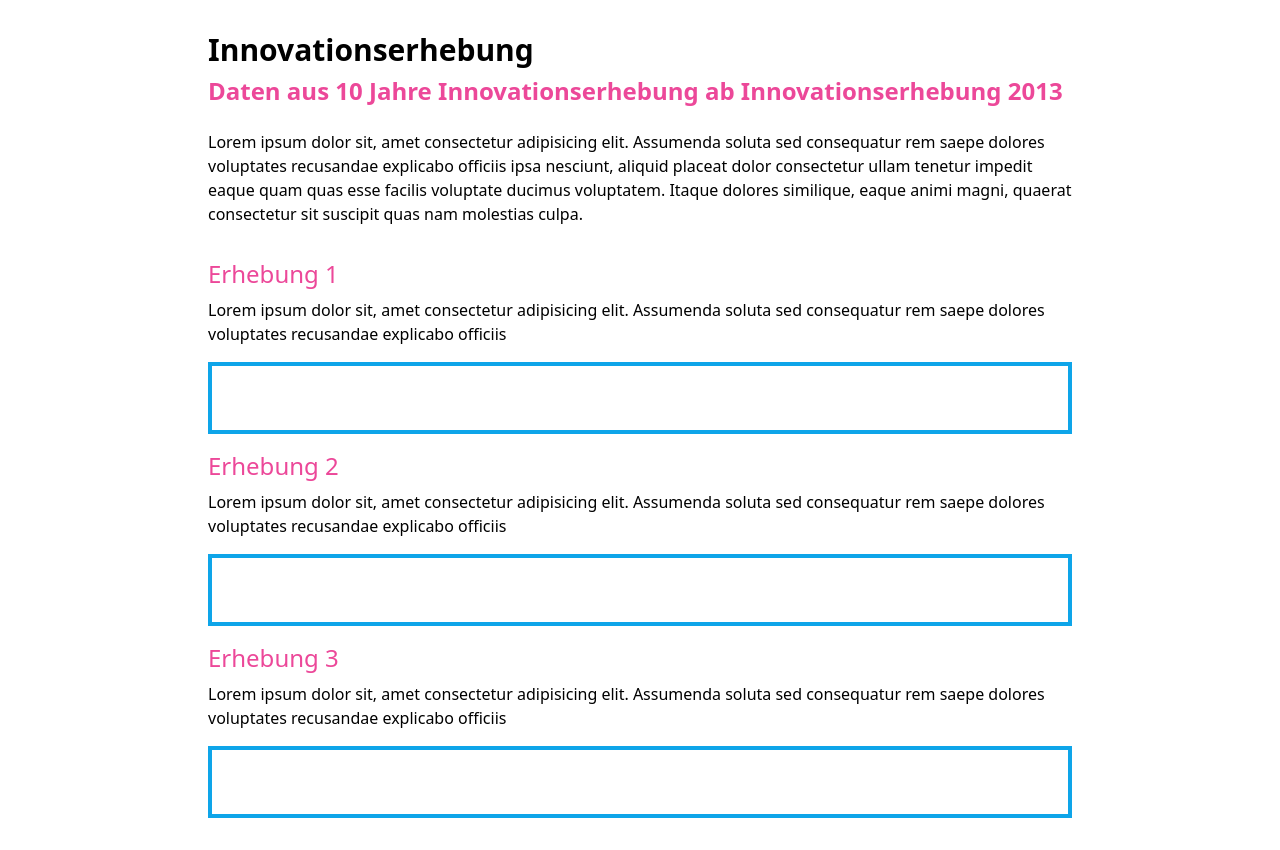
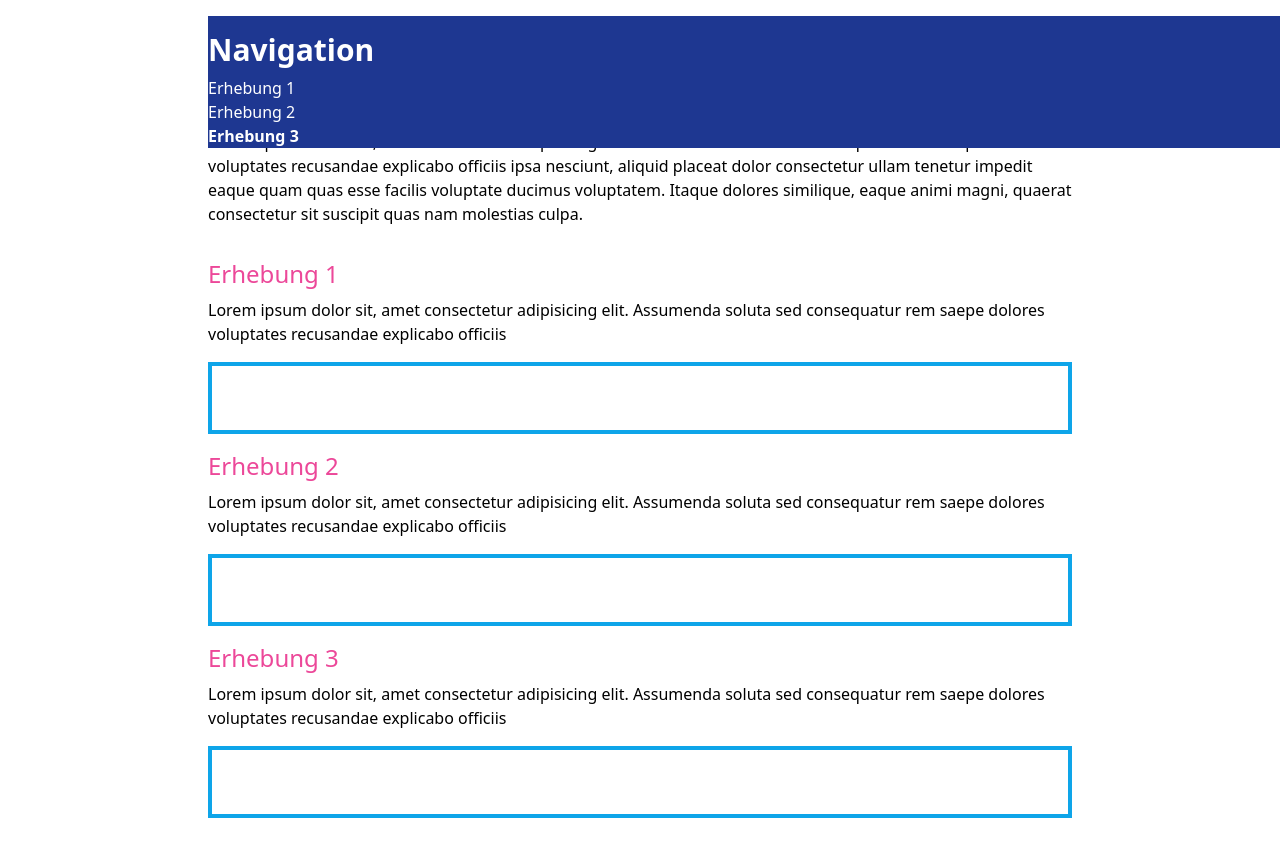
Before and after one commit to technologiestiftung/innovationserhebung, a FastAPI app: page / in a window 1280 px wide. Run offline with FastAPI, Linux system fonts and the light colour scheme.

Commit message:
feat: basic navigation with active link

```diff
--- a/app/locales/de.json
+++ b/app/locales/de.json
@@ -3,17 +3,20 @@
   "disclaimer": "Daten aus 10 Jahre Innovationserhebung ab Innovationserhebung 2013",
   "sections": [
     {
-      "section-title": "Erhebung 1",
+      "id": "section_1",
+      "title": "Erhebung 1",
       "section-description": "Lorem ipsum dolor sit, amet consectetur adipisicing elit. Assumenda soluta sed consequatur rem saepe dolores voluptates recusandae explicabo officiis",
       "chart-id": "base_chart"
     },
     {
-      "section-title": "Erhebung 2",
+      "id": "section_2",
+      "title": "Erhebung 2",
       "section-description": "Lorem ipsum dolor sit, amet consectetur adipisicing elit. Assumenda soluta sed consequatur rem saepe dolores voluptates recusandae explicabo officiis",
       "chart-id": "pizza_chart"
     },
     {
-      "section-title": "Erhebung 3",
+      "id": "section_3",
+      "title": "Erhebung 3",
       "section-description": "Lorem ipsum dolor sit, amet consectetur adipisicing elit. Assumenda soluta sed consequatur rem saepe dolores voluptates recusandae explicabo officiis",
       "chart-id": "funky_bubble_chart"
     }
--- a/app/locales/en.json
+++ b/app/locales/en.json
@@ -3,17 +3,17 @@
   "disclaimer": "Data from 10 years of innovation survey as of innovation survey 2013",
   "sections": [
     {
-      "section-title": "Survey 1",
+      "title": "Survey 1",
       "section-description": "Lorem ipsum dolor sit, amet consectetur adipisicing elit. Assumenda soluta sed consequatur rem saepe dolores voluptates recusandae explicabo officiis",
       "chart-id": "base_chart"
     },
     {
-      "section-title": "Survey 2",
+      "title": "Survey 2",
       "section-description": "Lorem ipsum dolor sit, amet consectetur adipisicing elit. Assumenda soluta sed consequatur rem saepe dolores voluptates recusandae explicabo officiis",
       "chart-id": "pizza_chart"
     },
     {
-      "section-title": "Survey 2",
+      "title": "Survey 2",
       "section-description": "Lorem ipsum dolor sit, amet consectetur adipisicing elit. Assumenda soluta sed consequatur rem saepe dolores voluptates recusandae explicabo officiis",
       "chart-id": "funky_bubble_chart"
     }
--- a/app/static/css/main.css
+++ b/app/static/css/main.css
@@ -538,6 +538,14 @@ video {
   position: static;
 }
 
+.fixed {
+  position: fixed;
+}
+
+.absolute {
+  position: absolute;
+}
+
 .mx-auto {
   margin-left: auto;
   margin-right: auto;
@@ -560,8 +568,16 @@ video {
   display: block;
 }
 
+.w-full {
+  width: 100%;
+}
+
 .max-w-4xl {
   max-width: 56rem;
+}
+
+.scroll-smooth {
+  scroll-behavior: smooth;
 }
 
 .border-4 {
@@ -575,6 +591,11 @@ video {
 .border-sky-500 {
   --tw-border-opacity: 1;
   border-color: rgb(14 165 233 / var(--tw-border-opacity));
+}
+
+.bg-corporate-blue {
+  --tw-bg-opacity: 1;
+  background-color: rgb(30 55 145 / var(--tw-bg-opacity));
 }
 
 .p-4 {
@@ -620,3 +641,8 @@ video {
   --tw-text-opacity: 1;
   color: rgb(236 72 153 / var(--tw-text-opacity));
 }
+
+.text-white {
+  --tw-text-opacity: 1;
+  color: rgb(255 255 255 / var(--tw-text-opacity));
+}
--- a/app/templates/base.html
+++ b/app/templates/base.html
@@ -1,11 +1,12 @@
 <!DOCTYPE html>
-<html>
+<html class="scroll-smooth">
   <head>
     <title>Innovationserhebung</title>
     <link
       href="{{ url_for('static', path='/css/main.css') }}"
       rel="stylesheet"
     />
+    <script type="text/javascript" src={{ url_for('static', path='/js/index.js') }}></script>
   </head>
   <body>
     {% block content %} {% endblock %}
--- /dev/null
+++ b/app/templates/components/navigation/index.html
@@ -0,0 +1,10 @@
+<div class="navigation fixed bg-corporate-blue text-white w-full">
+  <h1 class="pt-4 pb-2 font-bold text-3xl">Navigation</h1>
+  <ul>
+    {% for section in translations.get("sections", []) %}
+      {% with section=section %}
+        {% include "components/navigation/nav-link.html" %}
+      {% endwith %}
+    {% endfor %}
+  </ul>
+</div>
--- /dev/null
+++ b/app/templates/components/navigation/nav-link.html
@@ -0,0 +1,3 @@
+<li class="nav-element" data-section-id="{{ section.id }}">
+  <a  href="#{{section.id}}">{{section.title}}</a>
+</li>
--- a/app/templates/components/section.html
+++ b/app/templates/components/section.html
@@ -1,6 +1,7 @@
-<section class="my-4">
+{% set section_id = section.get("id", "") %}
+<section class="my-4" id={{section_id}}>
   <h2 class="text-2xl mt-0 mb-2 text-pink-500">
-    {{ section.get("section-title", "") }}
+    {{ section.get("title", "") }}
   </h2>
   <p>{{ section.get("section-description", "") }}</p>
   <div class="border-solid border-4 border-sky-500 my-4 p-8">
--- a/app/templates/index.html
+++ b/app/templates/index.html
@@ -1,5 +1,6 @@
 {% extends 'base.html' %} {% block content %}
 <div id="app" class="max-w-4xl mx-auto p-4">
+  {% include "components/navigation/index.html" %}
   {% include "components/hero.html" %}
   {% for section in translations.get("sections", []) %}
     {% with section=section %}
--- a/tailwind.config.js
+++ b/tailwind.config.js
@@ -2,7 +2,11 @@
 module.exports = {
   content: ["app/templates/**/*.html"],
   theme: {
-    extend: {},
+    extend: {
+      colors: {
+        "corporate-blue": "#1E3791",
+      },
+    },
   },
   plugins: [],
 };
```
Also changed, not shown: app/static/js/index.js (added, +58 -0 lines), README.md.
